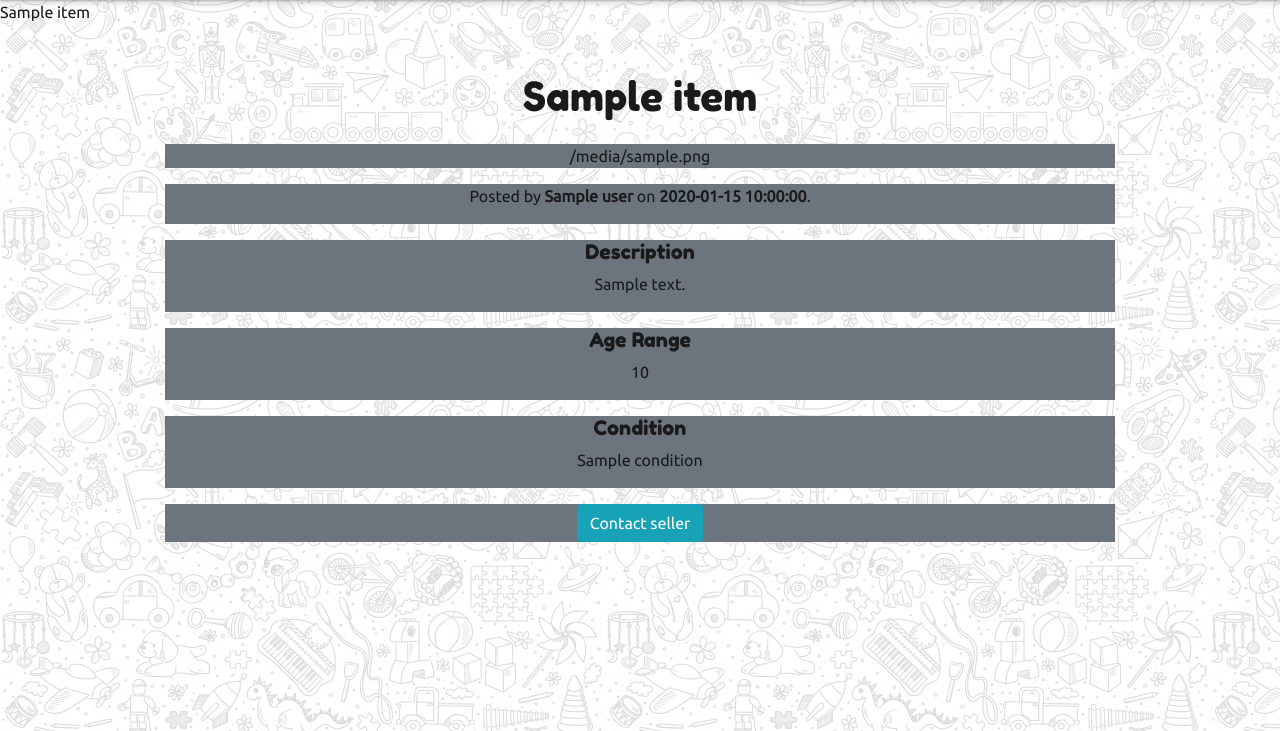
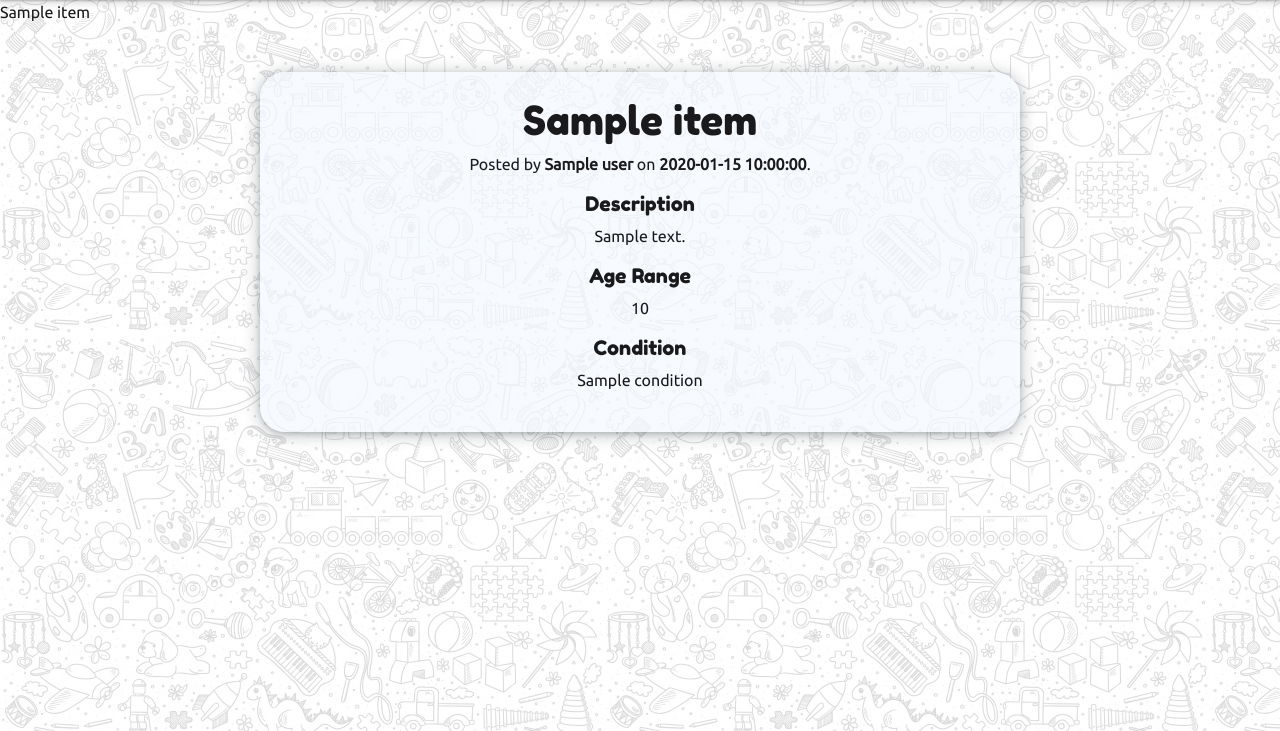
Before and after one commit to 4forces/CI-MS3-project3, a Flask app: template templates/item_details.template.html in a window 1280 px wide. Shown: the part 69-800 px from the top of the page. Run offline with Flask 2, Linux system fonts and the light colour scheme; the template is opened without the code that fills it: most values are stand-ins (such as "Sample title", 1, 10 or a date in 2020); some libraries are stand-ins or nearby versions.

Commit message:
Redo item_details.html layout

```diff
--- a/templates/item_details.template.html
+++ b/templates/item_details.template.html
@@ -8,33 +8,17 @@
 
 {% for item in item %}
 <div class="container">
-    <div class="row mt-5 justify-content-center text-center">
-        <div class="col-8 text-center">
+        <div class="row my-5 justify-content-center text-center">
+            <div class="col-8 frame text-center">
                 <h1>{{item.name}}</h1>
-        </div>
-    </div>
-
-    <div class="row justify-content-center text-center">
-        <div class="col-10 bg-secondary my-3">
-            {{item.photo}}
-        </div>
-        <div class='col-10 bg-secondary mb-3'>
                 <p>Posted by <b>{{item.user}}</b> on <b>{{item.date}}</b>.</p>
-        </div>
-        <div class='col-10 bg-secondary mb-3'>
                 <h5>Description</h5>
                 <p>{{item.description}}</p>
-        </div>
-        <div class='col-10 bg-secondary mb-3'>
                 <h5>Age Range</h5>
                 <p>{{item.age}}</p>
-        </div>
-        <div class='col-10 bg-secondary mb-3'>
                 <h5>Condition</h5>
                 <p>{{item.condition}}</p>
-        </div>
-        <div class='col-10 bg-secondary mb-3'>
-            <button type="button" class="btn btn-info">Contact seller</button>
+                <!-- <button type="button" class="btn btn-info">Contact seller</button> -->
             </div>
         </div>
 </div>
```
Lines whose indentation alone changed are shown as unchanged.
